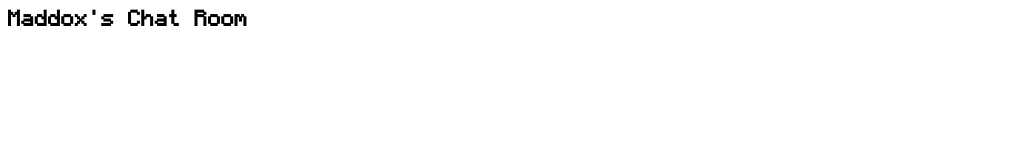
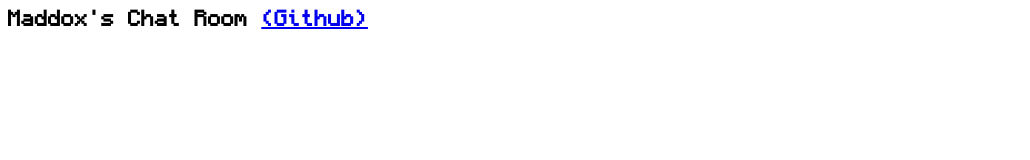
Before and after one commit to maddox05/chat-app, a website with bundled scripts: page public/index.html in a window 1280 px wide. Shown: the full height of the page, 0-1030 px from the left. Built offline with nearby package versions, Linux system fonts and the light colour scheme.

Commit message:
added github link.

```diff
--- a/public/index.html
+++ b/public/index.html
@@ -24,7 +24,7 @@
 </head>
 <body>
     <div class="wrapper">
-        <div class="title" >Maddox's Chat Room</div>
+        <div class="title" >Maddox's Chat Room <a href="https://github.com/maddox05/chat-app">(Github)</a></div>
         <div class="username" id="username"></div>    <!--  displays username when logged in -->
         <label>
             <input style="visibility: hidden; font-family: 'monocraftregular', sans-serif" type="text" id="message" placeholder="Message">
```
